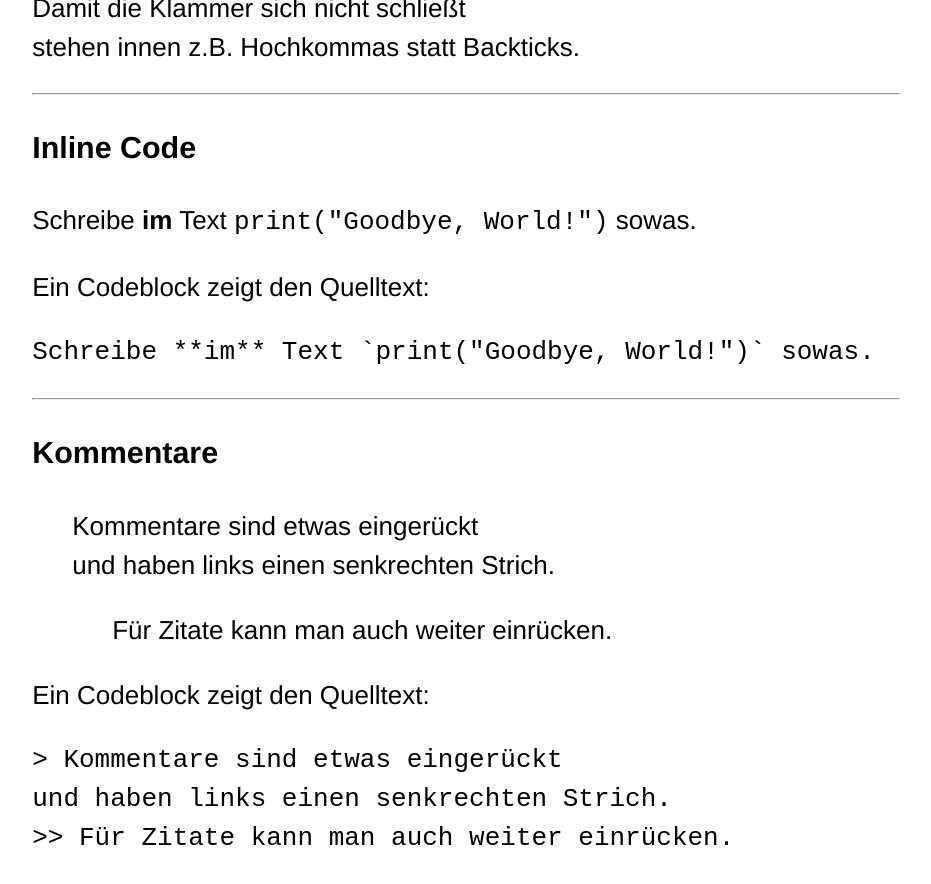
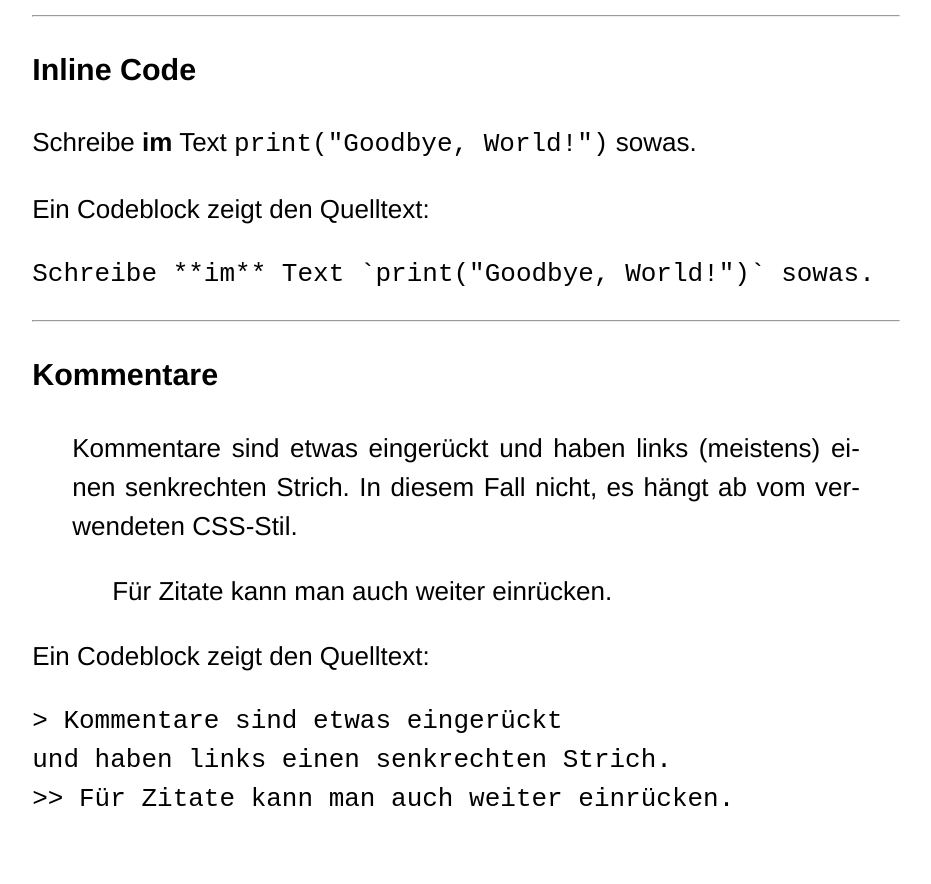
Before and after one commit to MonaLgbt/MonaLgbt.github.io, a Jekyll site: the page built from pages/Examples.md, in a window 1280 px wide and 900 px high, scrolled down 1856 px. Shown: the top 884 px of the window, without its empty margins (174-1105 px from the left). Built offline with Jekyll 4.4.1, drawn with Linux system fonts in a browser that asks for light colours; after the commit the page ends 2717 px from its top, so only the background shows below that; some of the changed text lies outside the part shown.

Commit message:
Update Examples.md

```diff
--- a/pages/Examples.md
+++ b/pages/Examples.md
@@ -77,8 +77,7 @@
 
 ### Kommentare
 
-> Kommentare sind etwas eingerückt
-und haben links einen senkrechten Strich.
+> Kommentare sind etwas eingerückt und haben links (meistens) einen senkrechten Strich. In diesem Fall nicht, es hängt ab vom verwendeten CSS-Stil.
 >> Für Zitate kann man auch weiter einrücken.
 
 Ein Codeblock zeigt den Quelltext:
```
Also changed, not shown: other parts of pages/Examples.md (+1 -1 lines).
